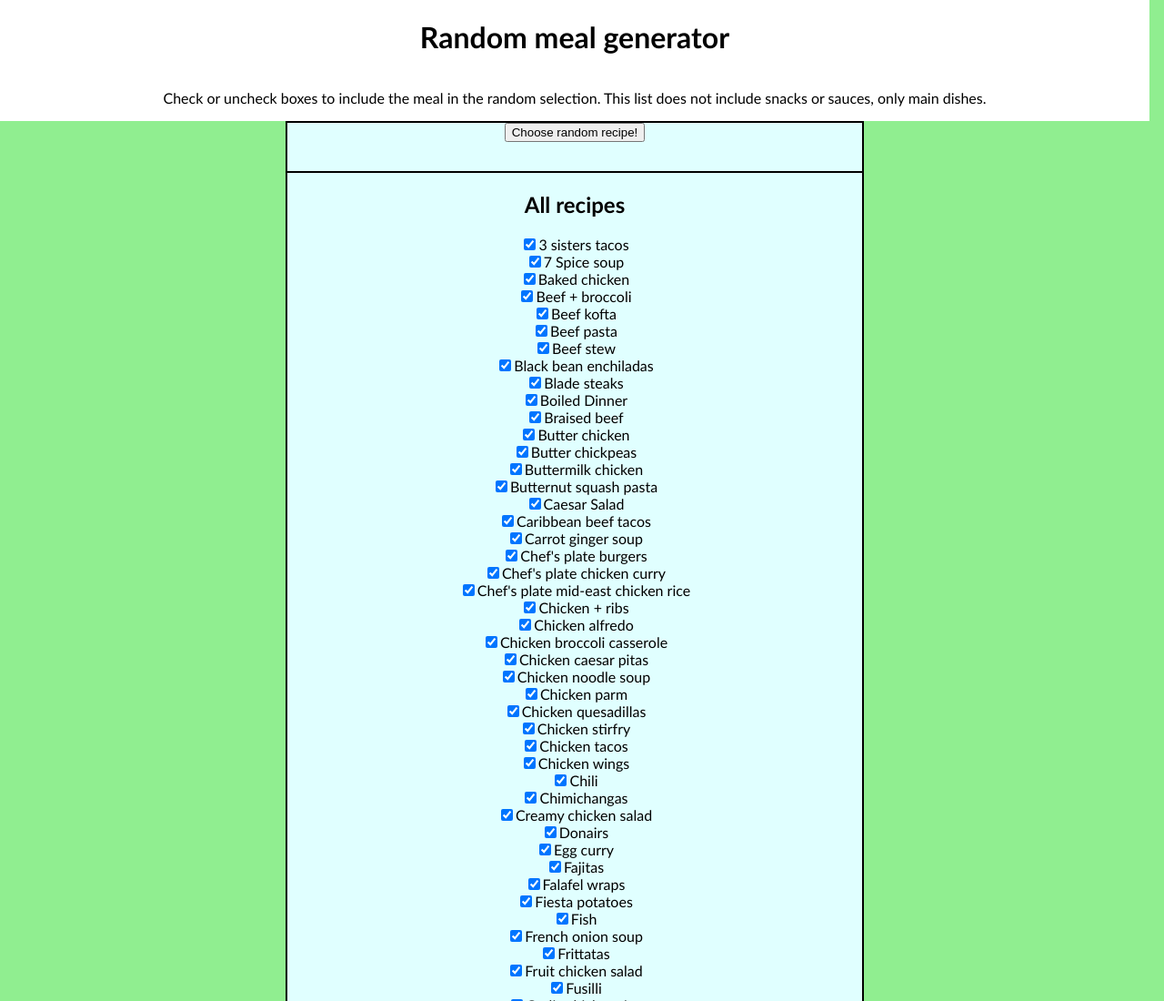
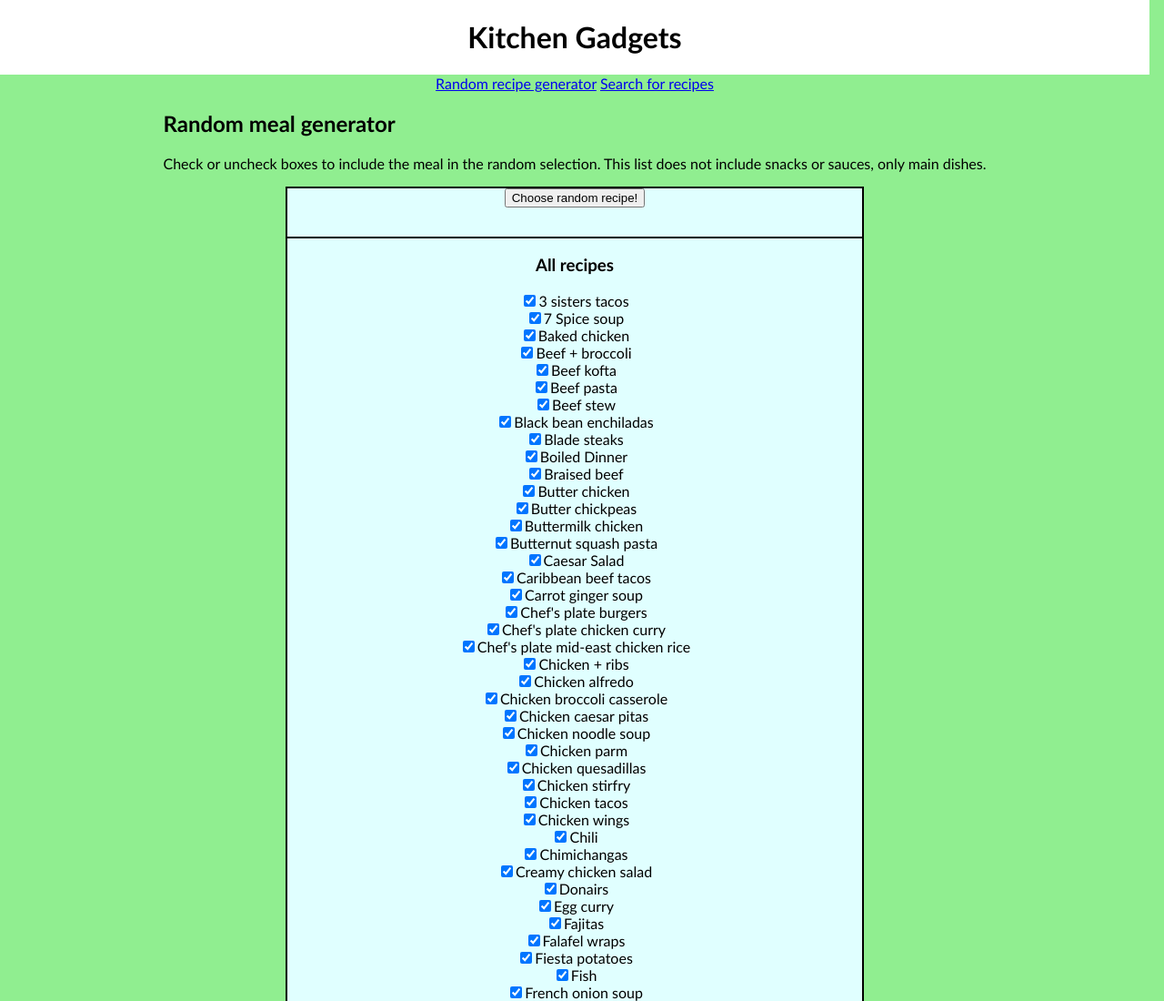
Before and after one commit to kbussey829/random-meal-generator, a plain HTML site: page index.html in a window 1280 px wide. Shown: the top 1100 px of the page at 91% size. Drawn offline with Linux system fonts and the light colour scheme.

Commit message:
added placeholder page for search functionality

```diff
--- a/index.html
+++ b/index.html
@@ -8,9 +8,18 @@
 </head>
 <body>
     <header>
-        <h1>Random meal generator</h1>
+        <h1>Kitchen Gadgets</h1>
+    </header>
+
+    <div id = "menu">
+        <a href = "index.html">Random recipe generator</a>
+        <a href = "search.html">Search for recipes</a>
+    </div>
+
+    <div id = "subheading">
+        <h2>Random meal generator</h2>
         <p>Check or uncheck boxes to include the meal in the random selection. This list does not include snacks or sauces, only main dishes.</p>
-    </header>
+    </div>
 
     <div id = "generate">
         <button id = "random-generator">Choose random recipe!</button>
@@ -18,7 +27,7 @@
     </div>
 
     <div id = "recipe-checkboxes">
-        <h2 id = "recipe-heading">All recipes</h2>
+        <h3 id = "recipe-heading">All recipes</h2>
     </div>
 
     <footer>
```
Also changed, not shown: search.html (added, +26 -0 lines).
